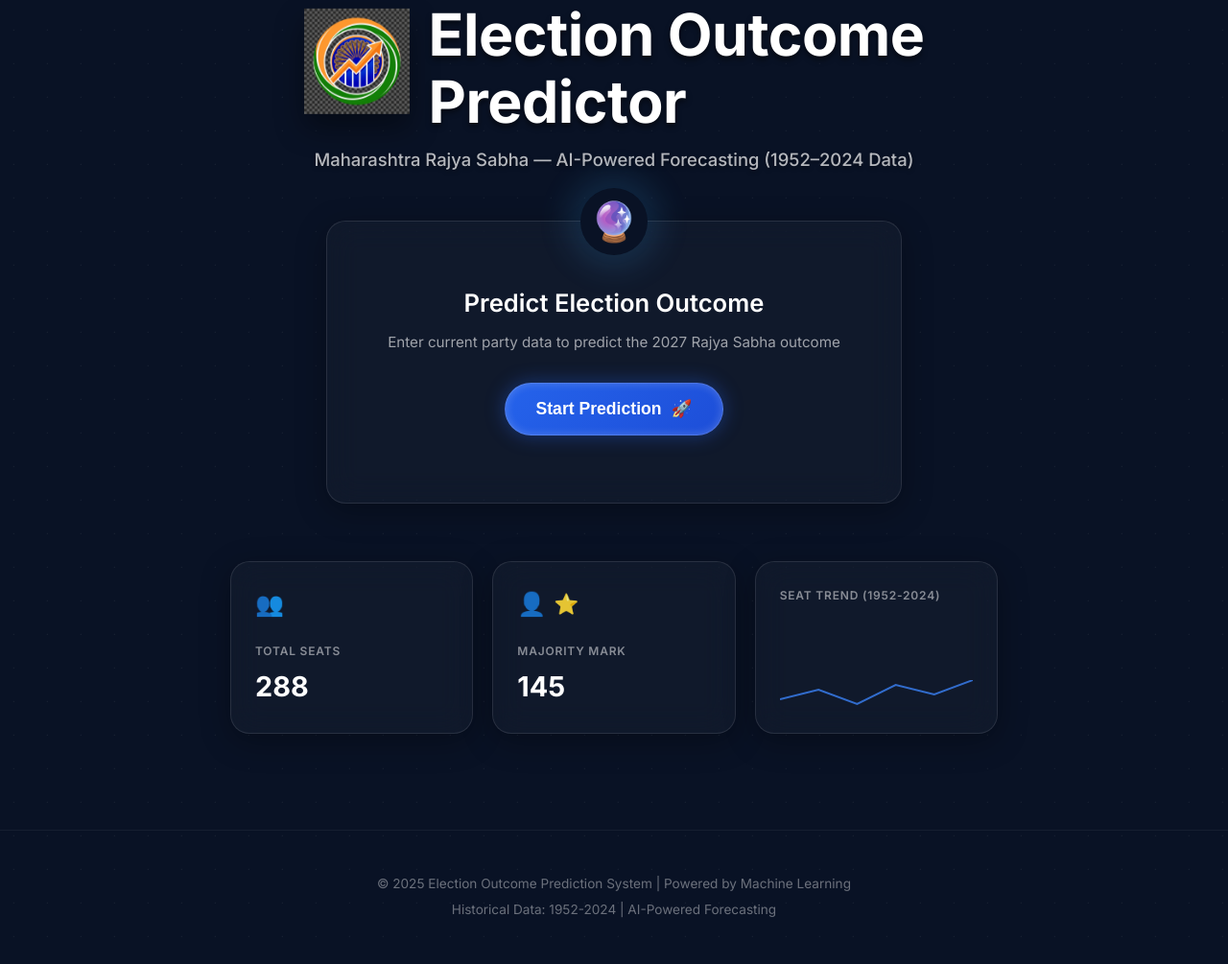
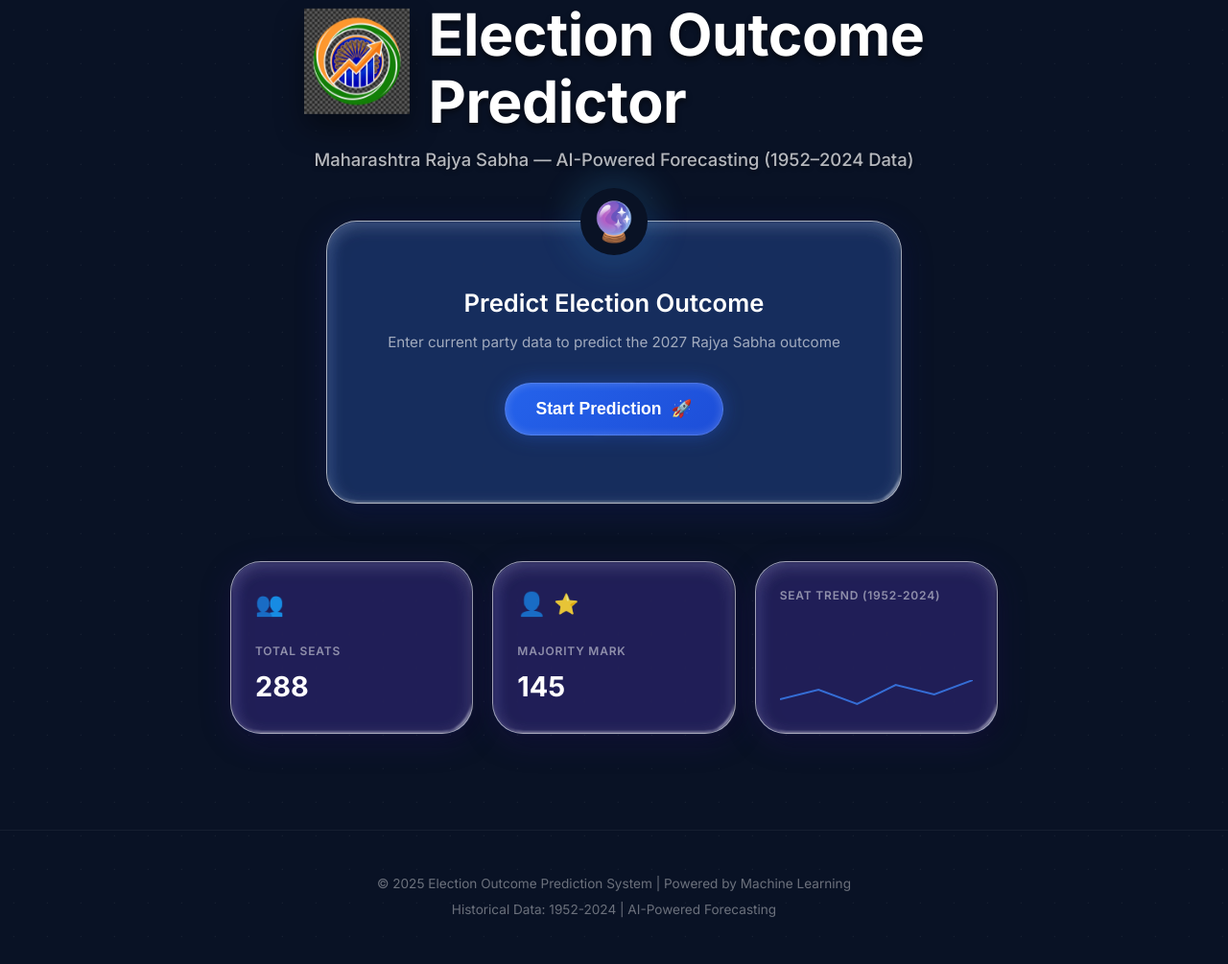
Before and after one commit to rohitjadhav005/Election-Outcome-Prediction-Model, a FastAPI app: page / in a window 1280 px wide. Shown: the part 123-1128 px from the top of the page at 96% size. Run offline with FastAPI, Linux system fonts and the light colour scheme.

Commit message:
style: apply user glassmorphism recipe to all containers with matching tinted colours

```diff
--- a/static/css/style.css
+++ b/static/css/style.css
@@ -69,13 +69,33 @@ body::before {
 /* ===================================
    GLASSMORPHISM UTILITIES
    =================================== */
+
+/* ── Base glass mixin (applied to every panel) ── */
 .glass-panel {
-    background: rgba(255, 255, 255, 0.03);
-    backdrop-filter: blur(16px);
-    -webkit-backdrop-filter: blur(16px);
-    border: 1px solid rgba(255, 255, 255, 0.1);
-    box-shadow: 0 8px 32px 0 rgba(0, 0, 0, 0.3);
-    border-radius: 20px;
+    position: relative;
+    background: rgba(59, 130, 246, 0.10);   /* blue tint */
+    backdrop-filter: blur(2px) saturate(180%);
+    -webkit-backdrop-filter: blur(2px) saturate(180%);
+    border: 1px solid rgba(255, 255, 255, 0.55);
+    border-radius: 2rem;
+    box-shadow: 0 8px 32px rgba(31, 38, 135, 0.25),
+                inset 0 4px 20px rgba(255, 255, 255, 0.12);
+}
+
+.glass-panel::after {
+    content: '';
+    position: absolute;
+    top: 0; left: 0;
+    width: 100%; height: 100%;
+    background: rgba(255, 255, 255, 0.08);
+    border-radius: 2rem;
+    backdrop-filter: blur(1px);
+    box-shadow: inset -10px -8px 0px -11px rgba(255,255,255,1),
+                inset 0px -9px 0px -8px rgba(255,255,255,1);
+    opacity: 0.55;
+    z-index: -1;
+    filter: blur(1px) drop-shadow(10px 4px 6px black) brightness(115%);
+    pointer-events: none;
 }
 
 /* ===================================
@@ -284,6 +304,31 @@ body::before {
     width: 100%;
     position: relative;
     animation: fadeUp 0.6s cubic-bezier(0.16, 1, 0.3, 1);
+    /* glass — blue-indigo tint */
+    background: rgba(37, 99, 235, 0.13);
+    backdrop-filter: blur(2px) saturate(180%);
+    -webkit-backdrop-filter: blur(2px) saturate(180%);
+    border: 1px solid rgba(255, 255, 255, 0.65);
+    border-radius: 2rem;
+    box-shadow: 0 8px 32px rgba(31, 38, 135, 0.28),
+                inset 0 4px 20px rgba(255, 255, 255, 0.15);
+}
+
+.form-card::after,
+.result-card::after {
+    content: '';
+    position: absolute;
+    top: 0; left: 0;
+    width: 100%; height: 100%;
+    background: rgba(255, 255, 255, 0.10);
+    border-radius: 2rem;
+    backdrop-filter: blur(1px);
+    box-shadow: inset -10px -8px 0px -11px rgba(255,255,255,1),
+                inset 0px -9px 0px -8px rgba(255,255,255,1);
+    opacity: 0.55;
+    z-index: -1;
+    filter: blur(1px) drop-shadow(10px 4px 6px black) brightness(115%);
+    pointer-events: none;
 }
 
 @keyframes fadeUp {
@@ -529,6 +574,30 @@ body::before {
     justify-content: space-between;
     text-align: left;
     position: relative;
+    /* glass — purple-indigo tint */
+    background: rgba(109, 40, 217, 0.13);
+    backdrop-filter: blur(2px) saturate(180%);
+    -webkit-backdrop-filter: blur(2px) saturate(180%);
+    border: 1px solid rgba(255, 255, 255, 0.60);
+    border-radius: 2rem;
+    box-shadow: 0 8px 32px rgba(49, 18, 120, 0.25),
+                inset 0 4px 20px rgba(255, 255, 255, 0.12);
+}
+
+.stat-widget::after {
+    content: '';
+    position: absolute;
+    top: 0; left: 0;
+    width: 100%; height: 100%;
+    background: rgba(255, 255, 255, 0.08);
+    border-radius: 2rem;
+    backdrop-filter: blur(1px);
+    box-shadow: inset -10px -8px 0px -11px rgba(255,255,255,1),
+                inset 0px -9px 0px -8px rgba(255,255,255,1);
+    opacity: 0.55;
+    z-index: -1;
+    filter: blur(1px) drop-shadow(10px 4px 6px black) brightness(115%);
+    pointer-events: none;
 }
 
 .stat-widget .stat-icon {
```
Also changed, not shown: other parts of static/css/style.css (+73 -5 lines).
